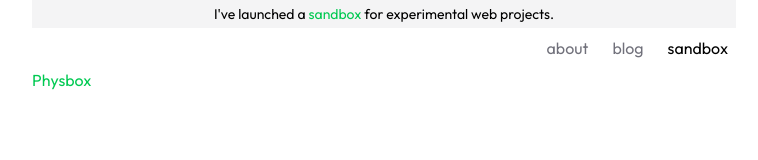
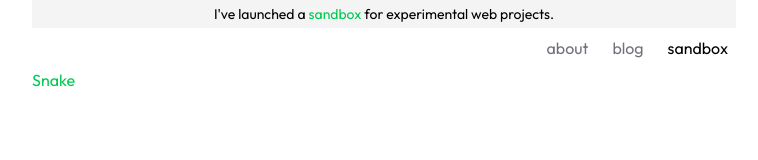
Before and after one commit to kotleni/kotleni.github.io, a Next.js app: page /sandbox in a window 1280 px wide. Shown: the top 160 px of the page, without its empty margins (256-1014 px from the left). Built offline with nearby package versions, Linux system fonts and the light colour scheme.

Commit message:
feat(sandbox->snakegame): rename sandbox to snakegame

```diff
--- a/src/app/sandbox/page.tsx
+++ b/src/app/sandbox/page.tsx
@@ -11,9 +11,9 @@ interface SandboxApp {
 
 const apps: SandboxApp[] = [
     {
-        name: 'Physbox',
-        description: "A 2d physical pixel's based sandbox",
-        url: '/sandbox/physbox',
+        name: 'Snake',
+        description: 'A 2d snake game with a lot of glows.',
+        url: '/sandbox/snakegame',
     },
 ];
 
--- a/src/app/sandbox/physbox/page.tsx
+++ b/src/app/sandbox/snakegame/page.tsx
@@ -291,6 +291,6 @@ const Canvas = () => {
     );
 };
 
-export default function PhysboxPage() {
+export default function SnakeGamePage() {
     return <Canvas />;
 }
```
